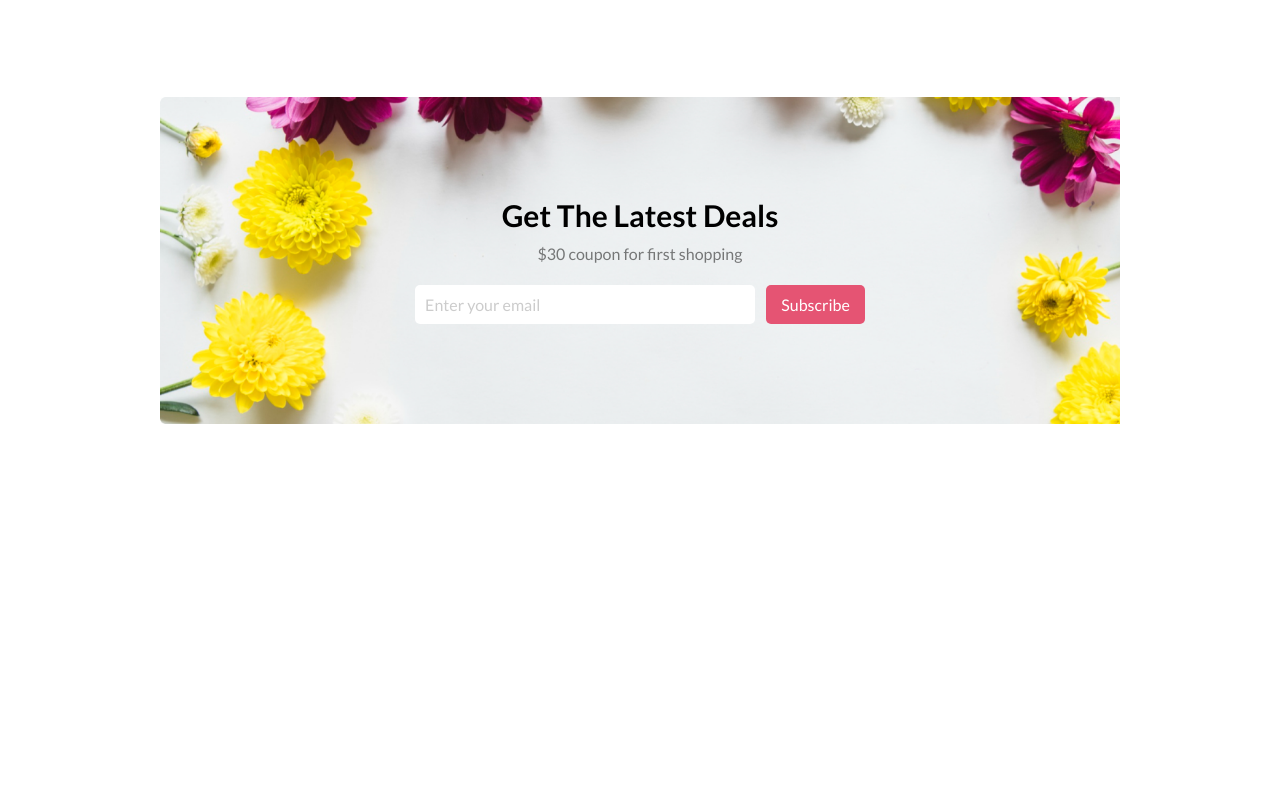
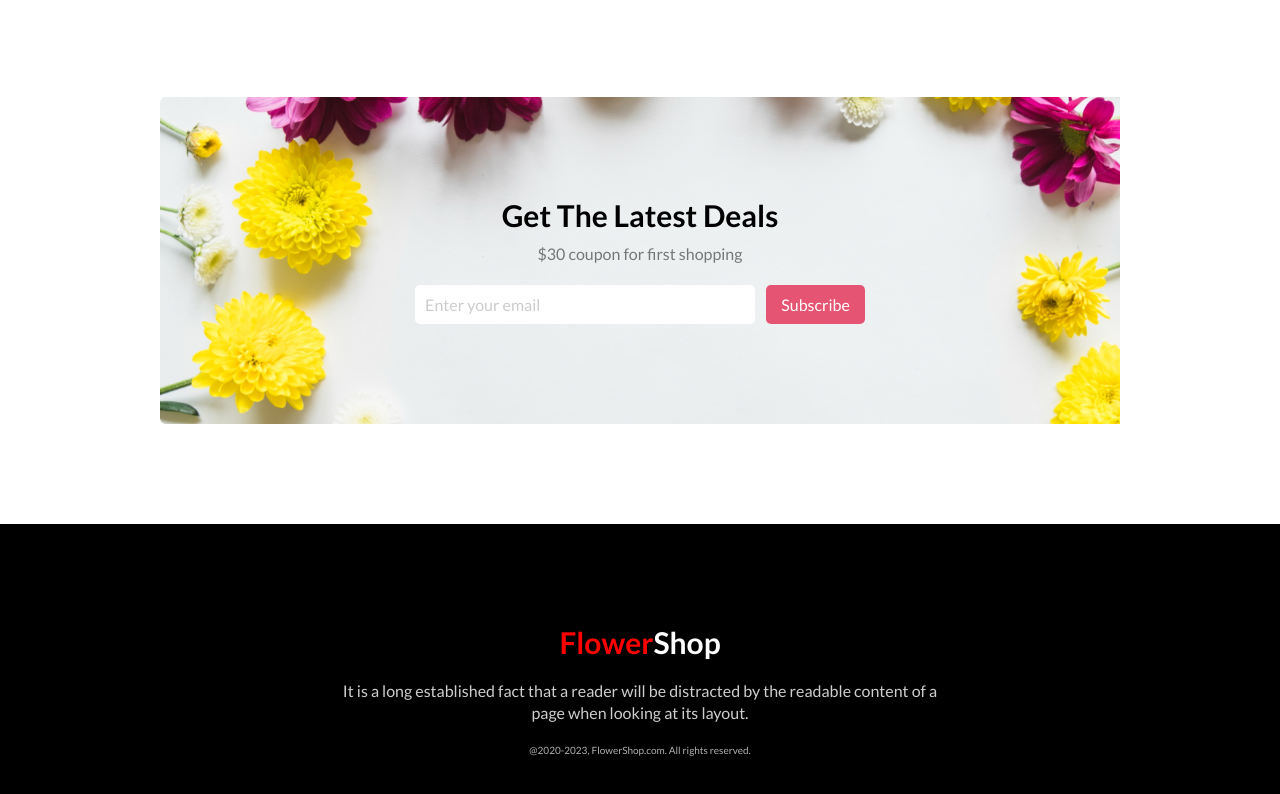
Before and after one commit to BurhanUddinAhmad/flower-shop, a plain HTML site: page index.html in a window 1280 px wide. Shown: the part 2568-3362 px from the top of the page. Before the commit the page ends 2992 px from the top, so only its background shows below. Drawn offline with Linux system fonts and the light colour scheme.

Commit message:
Design is completed

```diff
--- a/index.html
+++ b/index.html
@@ -138,8 +138,16 @@
             </div>
         </section>
     </main>
+
     <footer>
-
+        <div class="container">
+            <div class="footer-contents">
+                <h2>Flower<span>Shop</span></h2>
+                <p>It is a long established fact that a reader will be distracted by the readable
+                    content of a page when looking at its layout.</p>
+                <small>@2020-2023, FlowerShop.com. All rights reserved. </small>
+            </div>
+        </div>
     </footer>
 </body>
 </html>
--- a/style/style.css
+++ b/style/style.css
@@ -201,3 +201,33 @@ header {
 ::placeholder {
     color: #ccc;
 }
+
+/* footer Area  */
+footer {
+    background: var(--fntClor);
+    margin-top: 10rem;
+    padding: 10rem 0;
+}
+.footer-contents {
+    margin: 0 auto;
+    width: 60rem;
+    text-align: center;
+}
+.footer-contents h2 {
+    color: red;
+    font-size: 3rem;
+}
+.footer-contents h2 span {
+    color: #fff;
+    font-size: 3rem;
+}
+.footer-contents p {
+    color: #cfcdcd;
+    text-align: center;
+    margin-bottom: 2rem;
+}
+.footer-contents small {
+    color: #b4b0b0;
+    text-align: center;
+    font-size: 1rem;
+}
```
